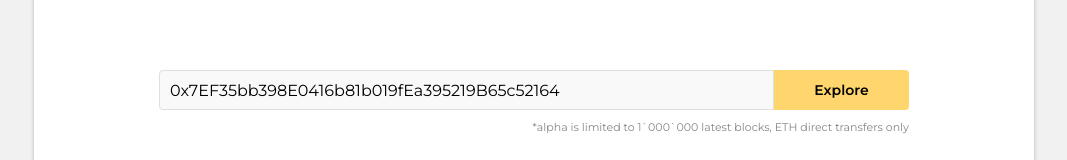
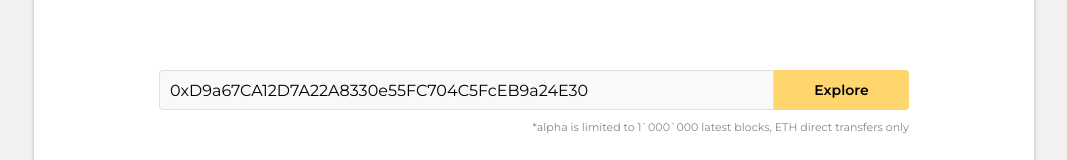
Before and after one commit to Sxela/NodeBook-frontend, a Vue app: page / in a window 1280 px wide. Shown: the part 448-608 px from the top of the page, without its empty margins (106-1173 px from the left). Built offline with nearby package versions, Linux system fonts and the light colour scheme.

Commit message:
returned old default addres val

```diff
--- a/src/components/IndexPage.vue
+++ b/src/components/IndexPage.vue
@@ -31,7 +31,7 @@ export default {
     data ()
     {
         return {
-          input_val : '0x7EF35bb398E0416b81b019fEa395219B65c52164'
+          input_val : '0xD9a67CA12D7A22A8330e55FC704C5FcEB9a24E30'
         }
     },
     components:{
```
